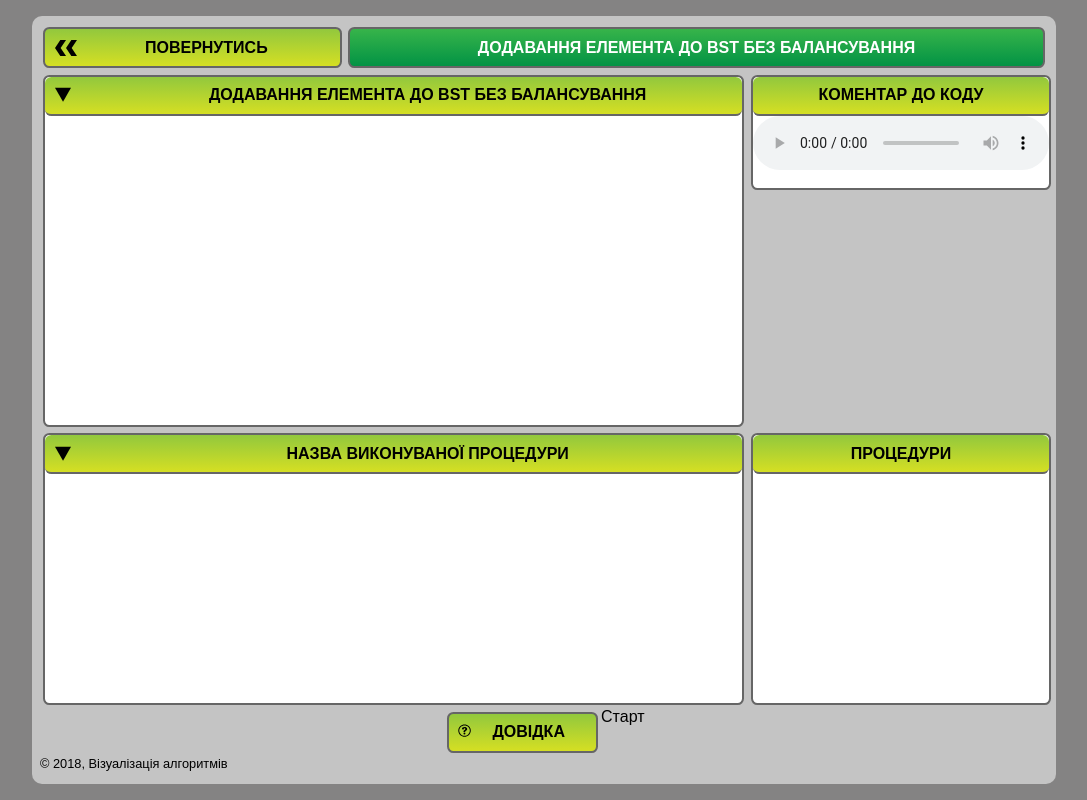
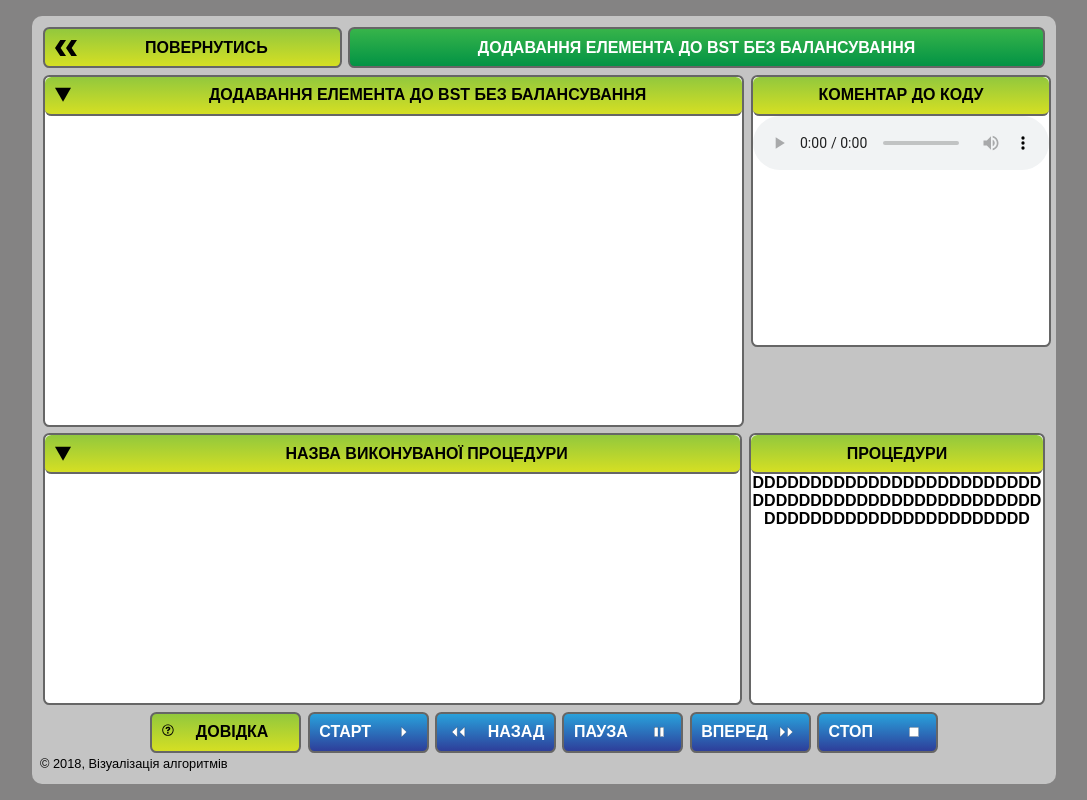
Before and after one commit to myWebDevelopmentProjects/AlgoVizServer, a PHP site: page /algorithms/bst_non_balancing_add in a window 1280 px wide. Shown: the whole page, without its empty margins (96-1183 px from the left). Run offline with PHP 8.4, Linux system fonts and the light colour scheme.

Commit message:
update html templates

```diff
--- a/algorithms/bst_non_balancing_add/index.php
+++ b/algorithms/bst_non_balancing_add/index.php
@@ -1,11 +1,11 @@
 <?php include_once dirname(__FILE__) . '../../../html-templates/header.php'; ?>
 <content-view>
     <view-header>
-        <back-btn><double-arrow-right></double-arrow-right><span>Повернутись</span></back-btn><title-block>Додавання елемента до BST без балансування</title-block>
+        <back-btn><double-arrow-right>&nbsp;</double-arrow-right><span>Повернутись</span></back-btn><title-block>Додавання елемента до BST без балансування</title-block>
     </view-header>
     <view-row>
         <data-structure>
-            <title-block><arrow-down></arrow-down><span>Додавання елемента до BST без балансування</span></title-block>
+            <title-block><arrow-down>&nbsp;</arrow-down><span>Додавання елемента до BST без балансування</span></title-block>
             <active-field>
 
             </active-field>
@@ -24,8 +24,9 @@
         </right-block>
     </view-row>
     <view-row>
+
         <data-pseudocode>
-            <title-block><arrow-down></arrow-down><span>НАЗВА виконуваної процедури</span></title-block>
+            <title-block><arrow-down>&nbsp;</arrow-down><span>НАЗВА виконуваної процедури</span></title-block>
             <active-field>
 
             </active-field>
@@ -34,16 +35,18 @@
             <procedures-block>
                 <title-block>Процедури</title-block>
                 <active-field>
-
+ddddddddddddddddddddddddddddddddddddddddddddddddddddddddddddddddddddddddd
                 </active-field>
             </procedures-block>
         </right-block>
     </view-row>
     <view-row>
-        <help-btn><help-sign></help-sign><span>Довідка</span></help-btn>
-        <controls-block>
-            <start-btn><span>Старт</span><help-sign></help-sign></start-btn>
-        </controls-block>
+        <help-btn><help-btn-icon>&nbsp;</help-btn-icon><span>Довідка</span></help-btn>
+        <control-btn class="start"><span>Старт</span><control-icon>&nbsp;</control-icon></control-btn>
+        <control-btn class="back"><control-icon>&nbsp;</control-icon><span>назад</span></control-btn>
+        <control-btn class="pause"><span>ПАУЗА</span><control-icon>&nbsp;</control-icon></control-btn>
+        <control-btn class="forward"><span>вперед</span><control-icon>&nbsp;</control-icon></control-btn>
+        <control-btn class="stop"><span>СТОП</span><control-icon>&nbsp;</control-icon></control-btn>
     </view-row>
     <?php
     include_once dirname(__FILE__) . '../../../html-templates/software-info.php';
--- a/css/main.css
+++ b/css/main.css
@@ -24,7 +24,8 @@ body {
     body content-view data-structure,
     body content-view data-pseudocode,
     body content-view comments-block,
-    body content-view procedures-block {
+    body content-view procedures-block,
+    body content-view control-btn {
       display: block;
       text-transform: uppercase;
       font-weight: bold;
@@ -33,6 +34,10 @@ body {
       border-radius: .4rem;
       text-align: center;
       margin: .2rem; }
+    body content-view active-field {
+      display: block;
+      overflow-y: scroll;
+      word-wrap: break-word; }
     body content-view double-arrow-right {
       display: block;
       background: url(../images/svg/double-arrow-right.svg);
@@ -43,9 +48,34 @@ body {
       background: url(../images/svg/arrow-down.svg);
       background-repeat: no-repeat;
       background-size: contain; }
-    body content-view help-sign {
+    body content-view help-btn-icon {
       display: block;
-      background: url(../images/svg/help-sign.svg);
+      background: url(../images/svg/help-btn-icon.svg);
+      background-repeat: no-repeat;
+      background-size: contain; }
+    body content-view .start > control-icon {
+      background: url(../images/svg/start-btn-icon.svg);
+      display: block;
+      background-repeat: no-repeat;
+      background-size: contain; }
+    body content-view .back > control-icon {
+      background: url(../images/svg/back-btn-icon.svg);
+      display: block;
+      background-repeat: no-repeat;
+      background-size: contain; }
+    body content-view .pause > control-icon {
+      background: url(../images/svg/pause-btn-icon.svg);
+      display: block;
+      background-repeat: no-repeat;
+      background-size: contain; }
+    body content-view .forward > control-icon {
+      background: url(../images/svg/forward-btn-icon.svg);
+      display: block;
+      background-repeat: no-repeat;
+      background-size: contain; }
+    body content-view .stop > control-icon {
+      background: url(../images/svg/stop-btn-icon.svg);
+      display: block;
       background-repeat: no-repeat;
       background-size: contain; }
     body content-view view-header {
@@ -98,7 +128,7 @@ body {
       body content-view view-row right-block {
         width: 30%; }
         body content-view view-row right-block comments-block {
-          height: 115px;
+          height: 17rem;
           background: white;
           padding: 0;
           width: 100%; }
@@ -112,7 +142,7 @@ body {
           height: 17em;
           background: white;
           padding: 0;
-          width: 100%; }
+          width: 98%; }
           body content-view view-row right-block procedures-block title-block {
             margin: 0;
             border-top: 0;
@@ -151,12 +181,28 @@ body {
         text-align: center;
         cursor: pointer;
         background: linear-gradient(#92c83d, #d5df23); }
-        body content-view view-row help-btn help-sign {
+        body content-view view-row help-btn help-btn-icon {
           width: 10%;
           height: 1rem; }
         body content-view view-row help-btn span {
           width: 90%;
           text-align: center; }
+      body content-view view-row control-btn {
+        display: flex;
+        align-items: center;
+        justify-content: space-between;
+        width: 12%;
+        color: white;
+        cursor: pointer;
+        background: linear-gradient(#29a1db, #2e3e9a); }
+        body content-view view-row control-btn control-icon {
+          width: 10%;
+          height: 1rem;
+          width: 1rem;
+          margin: 0 .3rem 0 .2rem; }
+        body content-view view-row control-btn start-control-icon {
+          width: 10%;
+          height: 1rem; }
     body content-view view-footer {
       display: block; }
       body content-view view-footer p {
--- a/scss/main.scss
+++ b/scss/main.scss
@@ -83,7 +83,7 @@ body {
             right-block {
                 width: 30%;
                 comments-block {
-                    height: 115px;
+                    height: 17rem;
                     background: white;
                     padding: 0;
                     width: 100%;
@@ -102,7 +102,7 @@ body {
                     height: 17em;
                     background: white;
                     padding: 0;
-                    width: 100%;
+                    width: 98%;
                     title-block {
                         margin: 0;
                         border-top:0;
@@ -152,13 +152,32 @@ body {
                 text-align: center;
                 cursor: pointer;
                 background: linear-gradient(#92c83d, #d5df23);
-                help-sign {
+                help-btn-icon {
                     width: 10%;
                     height: 1rem;
                 }
                 span {
                     width: 90%;
                     text-align: center;
+                }
+            }
+            control-btn {
+                display: flex;
+                align-items: center;
+                justify-content: space-between;
+                width: 12%;
+                color: white;
+                cursor: pointer;
+                background: linear-gradient(#29a1db, #2e3e9a);
+                control-icon {
+                    width: 10%;
+                    height: 1rem;
+                    width: 1rem;
+                    margin: 0 .3rem 0 .2rem;
+                }
+                start-control-icon {
+                    width: 10%;
+                    height: 1rem;
                 }
             }
         }
--- a/scss/style-for-boxes.scss
+++ b/scss/style-for-boxes.scss
@@ -4,7 +4,8 @@ title-block,
 data-structure,
 data-pseudocode,
 comments-block,
-procedures-block {
+procedures-block,
+control-btn {
     display: block;
     text-transform: uppercase;
     font-weight: bold;
@@ -13,6 +14,12 @@ procedures-block {
     border-radius: .4rem;
     text-align: center;
     margin: .2rem;
+}
+
+active-field {
+    display: block;
+    overflow-y: scroll;
+    word-wrap: break-word;
 }
 
 double-arrow-right {
@@ -28,9 +35,45 @@ arrow-down {
     background-repeat: no-repeat;
     background-size: contain;
 }
-help-sign {
+
+help-btn-icon {
     display: block;
-    background: url(../images/svg/help-sign.svg);
+    background: url(../images/svg/help-btn-icon.svg);
     background-repeat: no-repeat;
     background-size: contain;
 }
+
+.start > control-icon {
+    background: url(../images/svg/start-btn-icon.svg);
+    display: block;
+    background-repeat: no-repeat;
+    background-size: contain;
+}
+
+.back > control-icon {
+    background: url(../images/svg/back-btn-icon.svg);
+    display: block;
+    background-repeat: no-repeat;
+    background-size: contain;
+}
+
+.pause > control-icon {
+    background: url(../images/svg/pause-btn-icon.svg);
+    display: block;
+    background-repeat: no-repeat;
+    background-size: contain;
+}
+
+.forward > control-icon {
+    background: url(../images/svg/forward-btn-icon.svg);
+    display: block;
+    background-repeat: no-repeat;
+    background-size: contain;
+}
+
+.stop > control-icon {
+    background: url(../images/svg/stop-btn-icon.svg);
+    display: block;
+    background-repeat: no-repeat;
+    background-size: contain;
+}
```
Also changed, not shown: css/style-for-boxes.css (+39 -3 lines), images/svg/back-btn-icon.svg (added), images/svg/forward-btn-icon.svg (added), images/svg/help-btn-icon.svg (renamed from images/svg/help-sign.svg), images/svg/pause-btn-icon.svg (added), images/svg/start-btn-icon.svg (added), images/svg/stop-btn-icon.svg (added), 2 other files.
